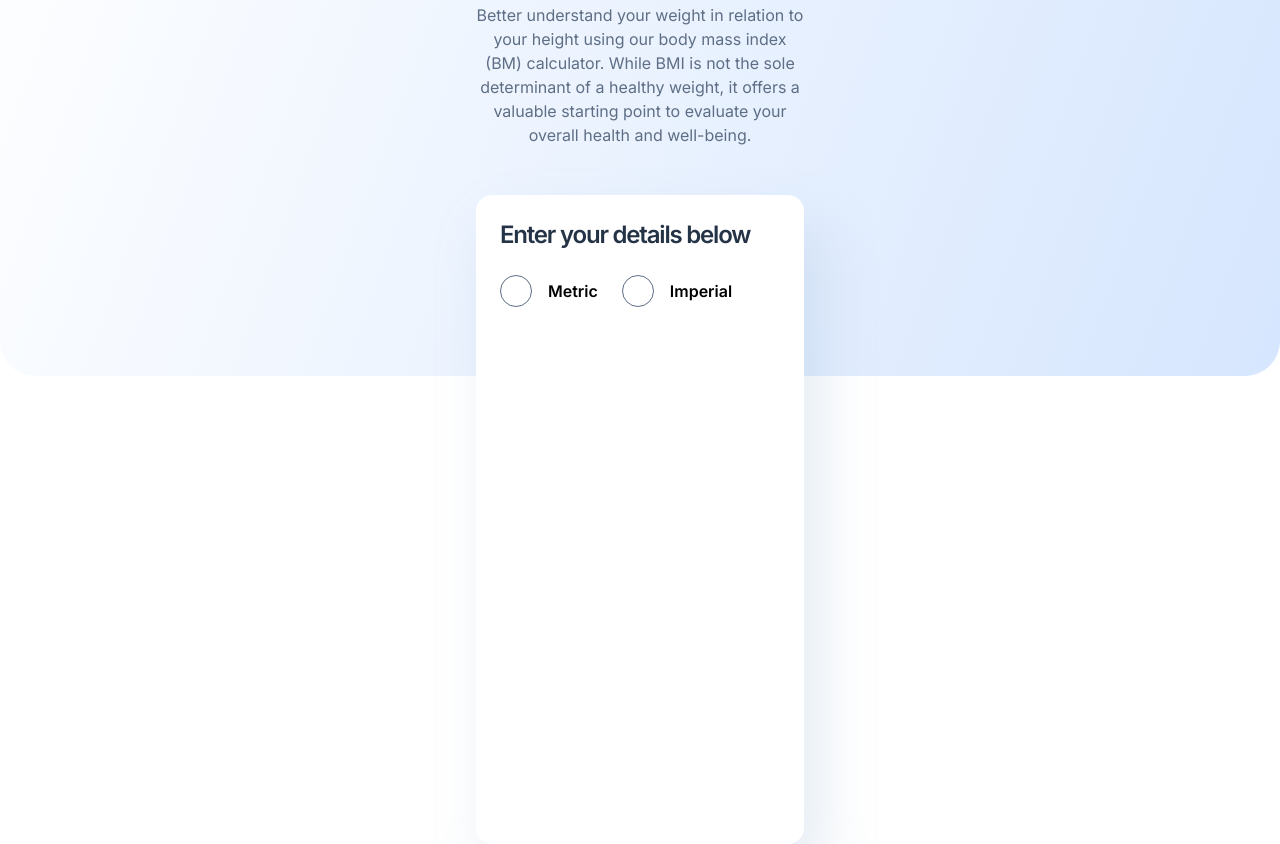
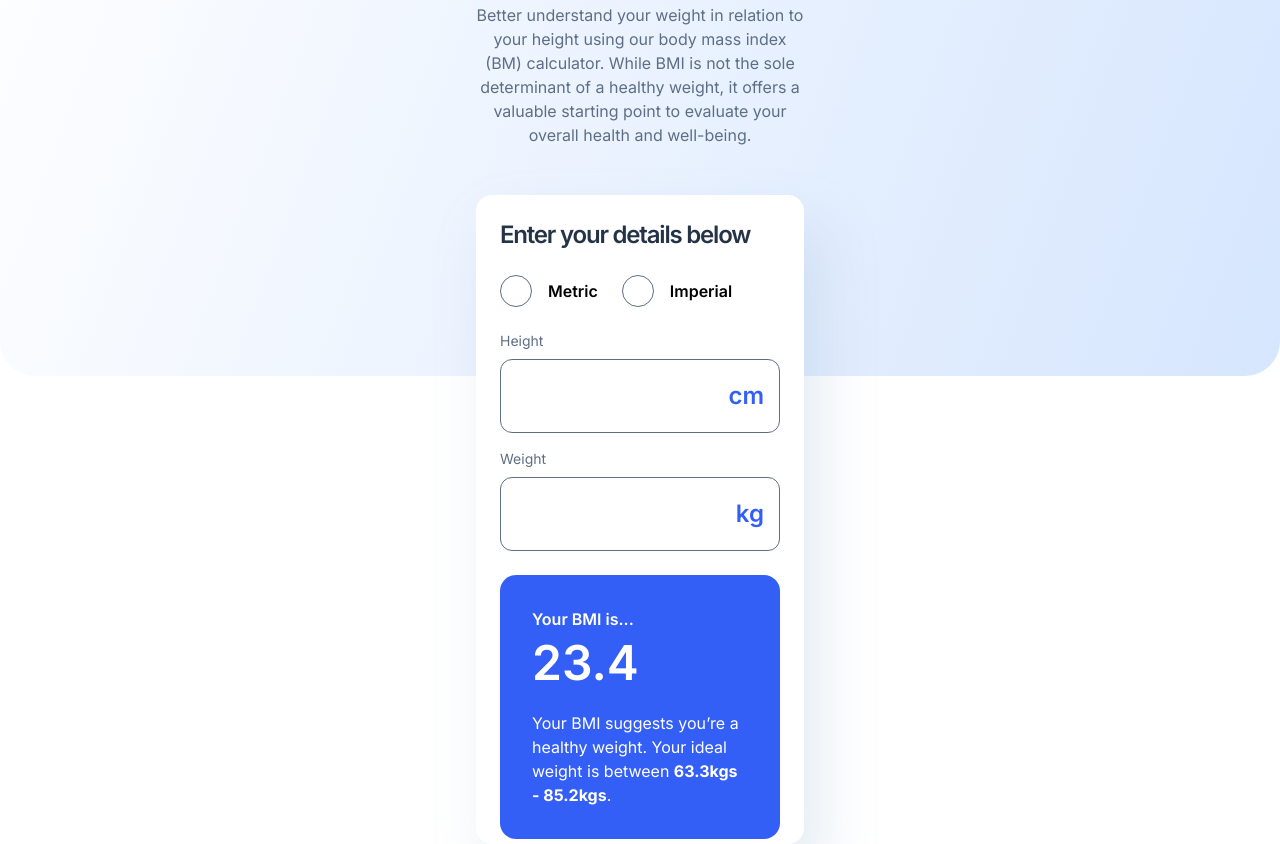
Before and after one commit to lucerocris/bmiCalc, a website: page src/index.html in a window 1280 px wide. Shown: the part 264-1108 px from the top of the page. Drawn offline with Linux system fonts and the light colour scheme.

Commit message:
Finished input container

```diff
--- a/src/index.html
+++ b/src/index.html
@@ -34,12 +34,18 @@
         healthy weight, it offers a valuable starting point to evaluate your
         overall health and well-being.
       </p>
+
+      <!-- Input Container -->
+
       <div
         class="flex flex-col items-start w-full h-[649px] bg-white z-20 p-6 rounded-2xl custom-shadow mt-12 gap-6"
       >
         <div class="text-2xl font-semibold text-[#253347] tracking-[-1.2px]">
           Enter your details below
         </div>
+
+        <!-- Buttons -->
+
         <form id="unitForm" class="flex gap-6">
           <div class="flex gap-4 items-center">
             <label
@@ -82,6 +88,57 @@
             <span class="text-base font-semibold">Imperial</span>
           </div>
         </form>
+
+        <!-- Inputs -->
+        <div class="flex flex-col gap-[16px]">
+          <div class="flex flex-col gap-[8px]">
+            <div class="text-[#5E6E85] text-sm font-normal">Height</div>
+            <form class="relative">
+              <input
+                type="text"
+                name="name"
+                id="name"
+                class="border border-[#5E6E85] rounded py-5 px-6 w-full rounded-xl text-2xl font-semibold text-[#253347]"
+              />
+              <span
+                class="absolute right-4 top-1/2 transform -translate-y-1/2 text-[#345FF6] text-2xl font-semibold"
+                >cm</span
+              >
+            </form>
+          </div>
+
+          <div class="flex flex-col gap-[8px]">
+            <div class="text-[#5E6E85] text-sm font-normal">Weight</div>
+            <form class="relative">
+              <input
+                type="text"
+                name="name"
+                id="name"
+                class="border border-[#5E6E85] rounded py-5 px-6 w-full rounded-xl text-2xl font-semibold text-[#253347]"
+              />
+              <span
+                class="absolute right-4 top-1/2 transform -translate-y-1/2 text-[#345FF6] text-2xl font-semibold"
+                >kg</span
+              >
+            </form>
+          </div>
+        </div>
+
+        <!-- BMI Result -->
+        <div class="bg-[#345FF6] w-full h-auto rounded-2xl p-8">
+          <div class="flex flex-col gap-6">
+            <div class="flex flex-col gap-2">
+              <div class="text-base text-white font-semibold">
+                Your BMI is...
+              </div>
+              <div class="text-white text-5xl font-semibold">23.4</div>
+            </div>
+            <div class="text-white">
+              Your BMI suggests you’re a healthy weight. Your ideal weight is
+              between <span class="font-bold">63.3kgs - 85.2kgs</span>.
+            </div>
+          </div>
+        </div>
       </div>
     </div>
   </body>
```
Also changed, not shown: src/output.css.
